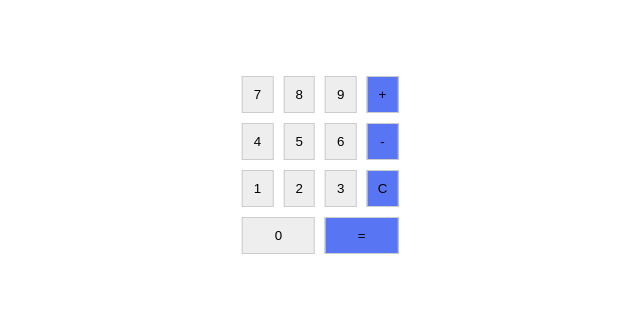
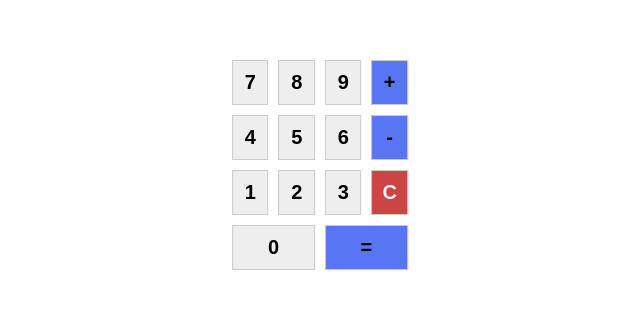
Before and after one commit to DosMDs/module_2_theme_2_task_3, a React (Vite) app: page / in a window 1280 px wide. Shown: the part 235-544 px from the top of the page, without its empty margins (320-960 px from the left). Built offline with nearby package versions, Linux system fonts and the light colour scheme.

Commit message:
поправил стиль шрифта. добавил стиль body. добавил стиль для кнопки сброса

```diff
--- a/src/button.module.css
+++ b/src/button.module.css
@@ -6,6 +6,8 @@
 	margin-left: auto;
 	margin-right: auto;
 	width: 100%;
+	font-weight: bold;
+	font-size: 20px;
 }
 
 .number {
@@ -16,6 +18,11 @@
 	background: #5875f3;
 }
 
+.operator-reset {
+	background: #cc4444;
+	color: #eee;
+}
+
 .button:nth-child(13),
 .button:nth-child(14) {
 	grid-column: span 2;
--- a/src/data.json
+++ b/src/data.json
@@ -10,7 +10,7 @@
     {"id": "09", "value": 1, "style": "number"},
     {"id": "10", "value": 2, "style": "number"},
     {"id": "11", "value": 3, "style": "number"},
-    {"id": "12", "value": "C", "style": "operator"},
+    {"id": "12", "value": "C", "style": "operator-reset"},
 	{"id": "13", "value": 0, "style": "number"},
     {"id": "14", "value": "=", "style": "operator"}
 ]
--- a/src/index.css
+++ b/src/index.css
@@ -1,3 +1,11 @@
+body {
+	margin: 0;
+	font-family: -apple-system, BlinkMacSystemFont, "Segoe UI", "Roboto",
+		"Oxygen", "Ubuntu", "Cantarell", "Fira Sans", "Droid Sans",
+		"Helvetica Neue", sans-serif;
+	-webkit-font-smoothing: antialiased;
+	-moz-osx-font-smoothing: grayscale;
+}
 #root {
 	position: absolute;
 	top: 50%;
```
